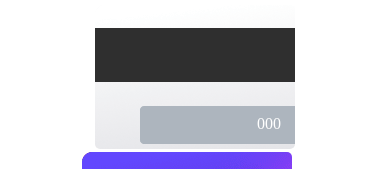
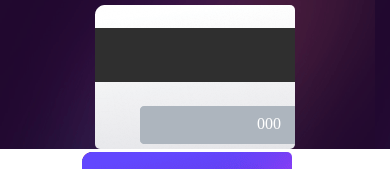
Before and after one commit to kelvinComputing/creditCar, a plain HTML site: page index.html in a window 390 px wide. Shown: the top 169 px of the page. Drawn offline with Linux system fonts and the light colour scheme; the site is published under a folder, as on GitHub Pages, so addresses that start at the root find nothing.

Commit message:
subiendo archivos

```diff
--- a/css/responsive.css
+++ b/css/responsive.css
@@ -11,7 +11,7 @@
     .contenedor1 {
         width: 100%;
         height: 50%;
-        background-image: url(/images/bg-main-mobile.png);
+        background-image: url(../images/bg-main-mobile.png);
     }
 
     .container-tarjeta {
```
